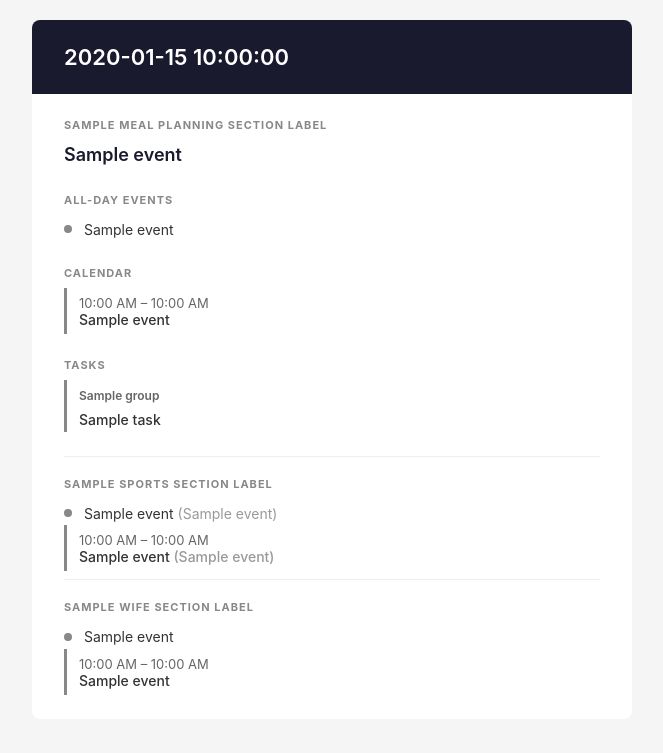
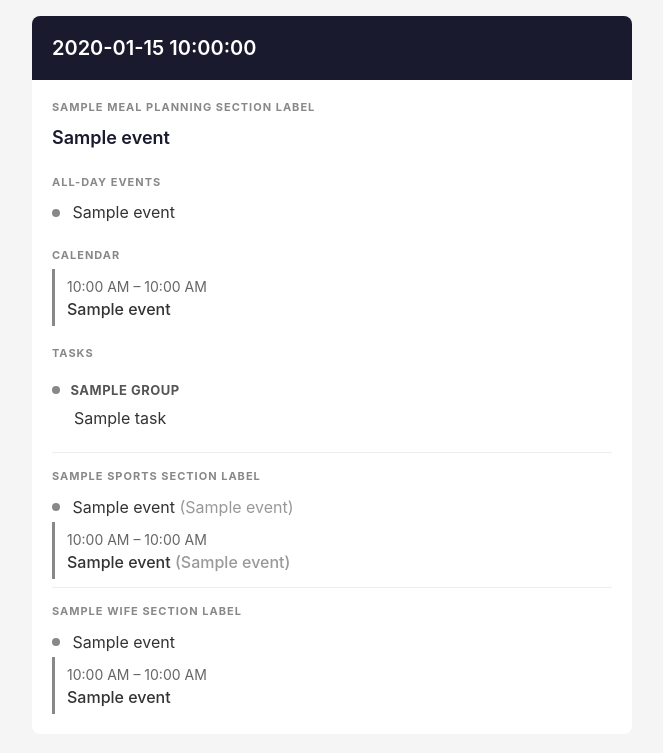
Before and after one commit to tomboone/daily-agenda-email, a Python web app: template src/templates/agenda.html in a window 1280 px wide. Shown: the top 753 px of the page, without its empty margins (308-971 px from the left). Run offline with Jinja, Linux system fonts and the light colour scheme; the template is opened without the code that fills it: most values are stand-ins (such as "Sample title", 1, 10 or a date in 2020).

Commit message:
template styling

```diff
--- a/src/templates/agenda.html
+++ b/src/templates/agenda.html
@@ -1,24 +1,24 @@
 <!DOCTYPE html>
 <html>
-<head><meta charset="utf-8"></head>
+<head><meta charset="utf-8"><meta name="viewport" content="width=device-width, initial-scale=1.0"></head>
 <body style="margin:0;padding:0;background:#f5f5f5;">
 <table width="100%" cellpadding="0" cellspacing="0" style="background:#f5f5f5;">
-<tr><td align="center" style="padding:20px 10px;">
-<table width="600" cellpadding="0" cellspacing="0" style="background:#ffffff;border-radius:8px;overflow:hidden;">
+<tr><td align="center" style="padding:16px 8px;">
+<table width="100%" cellpadding="0" cellspacing="0" style="max-width:600px;background:#ffffff;border-radius:8px;overflow:hidden;">
 
 <!-- Header -->
-<tr><td style="background:#1a1a2e;padding:24px 32px;">
-  <h1 style="margin:0;color:#ffffff;font-family:-apple-system,BlinkMacSystemFont,'Segoe UI',Roboto,sans-serif;font-size:22px;font-weight:600;">
+<tr><td style="background:#1a1a2e;padding:20px 20px;">
+  <h1 style="margin:0;color:#ffffff;font-family:-apple-system,BlinkMacSystemFont,'Segoe UI',Roboto,sans-serif;font-size:20px;font-weight:600;">
     {{ date_heading }}
   </h1>
 </td></tr>
 
-<tr><td style="padding:24px 32px;font-family:-apple-system,BlinkMacSystemFont,'Segoe UI',Roboto,sans-serif;font-size:14px;color:#333333;">
+<tr><td style="padding:20px 20px;font-family:-apple-system,BlinkMacSystemFont,'Segoe UI',Roboto,sans-serif;font-size:16px;line-height:1.4;color:#333333;">
 
 {% if meal_planning_events %}
 <!-- Meal Planning Section -->
-<table width="100%" cellpadding="0" cellspacing="0" style="margin-bottom:24px;">
-  <tr><td style="font-size:11px;font-weight:700;color:#888888;letter-spacing:1px;text-transform:uppercase;padding-bottom:8px;">
+<table width="100%" cellpadding="0" cellspacing="0" style="margin-bottom:20px;">
+  <tr><td style="font-size:11px;font-weight:700;color:#888888;letter-spacing:1px;text-transform:uppercase;padding-bottom:6px;">
     {{ meal_planning_section_label }}
   </td></tr>
   {% for event in meal_planning_events %}
@@ -31,8 +31,8 @@
 
 {% if self_all_day_events %}
 <!-- All-Day Events -->
-<table width="100%" cellpadding="0" cellspacing="0" style="margin-bottom:24px;">
-  <tr><td style="font-size:11px;font-weight:700;color:#888888;letter-spacing:1px;text-transform:uppercase;padding-bottom:8px;">
+<table width="100%" cellpadding="0" cellspacing="0" style="margin-bottom:20px;">
+  <tr><td style="font-size:11px;font-weight:700;color:#888888;letter-spacing:1px;text-transform:uppercase;padding-bottom:6px;">
     All-Day Events
   </td></tr>
   {% for event in self_all_day_events %}
@@ -46,13 +46,13 @@
 
 {% if self_timed_events %}
 <!-- Timed Events -->
-<table width="100%" cellpadding="0" cellspacing="0" style="margin-bottom:24px;">
-  <tr><td style="font-size:11px;font-weight:700;color:#888888;letter-spacing:1px;text-transform:uppercase;padding-bottom:8px;">
+<table width="100%" cellpadding="0" cellspacing="0" style="margin-bottom:20px;">
+  <tr><td style="font-size:11px;font-weight:700;color:#888888;letter-spacing:1px;text-transform:uppercase;padding-bottom:6px;">
     Calendar
   </td></tr>
   {% for event in self_timed_events %}
   <tr><td style="padding:6px 0;border-left:3px solid {{ event.calendar_color }};padding-left:12px;">
-    <span style="color:#666666;font-size:13px;">{{ event.start_time.strftime('%-I:%M %p') }} – {{ event.end_time.strftime('%-I:%M %p') }}</span><br>
+    <span style="color:#666666;font-size:14px;">{{ event.start_time.strftime('%-I:%M %p') }} – {{ event.end_time.strftime('%-I:%M %p') }}</span><br>
     <span style="font-weight:500;">{{ event.title }}{% if show_calendar_labels %} <span style="color:#999999;">({{ event.calendar_label }})</span>{% endif %}</span>
   </td></tr>
   {% endfor %}
@@ -61,16 +61,19 @@
 
 {% if task_groups %}
 <!-- Tasks -->
-<table width="100%" cellpadding="0" cellspacing="0" style="margin-bottom:24px;">
-  <tr><td style="font-size:11px;font-weight:700;color:#888888;letter-spacing:1px;text-transform:uppercase;padding-bottom:8px;">
+<table width="100%" cellpadding="0" cellspacing="0" style="margin-bottom:20px;">
+  <tr><td style="font-size:11px;font-weight:700;color:#888888;letter-spacing:1px;text-transform:uppercase;padding-bottom:6px;">
     Tasks
   </td></tr>
   {% for group in task_groups %}
-  <tr><td style="font-size:12px;font-weight:600;color:#666666;padding:8px 0 4px 0;border-left:3px solid {{ group.project_color }};padding-left:12px;">{{ group.project_name }}</td></tr>
+  <tr><td style="padding:10px 0 4px 0;">
+    <span style="display:inline-block;width:8px;height:8px;border-radius:50%;background:{{ group.project_color }};margin-right:6px;vertical-align:middle;"></span>
+    <span style="font-size:13px;font-weight:700;color:#555555;text-transform:uppercase;letter-spacing:0.5px;vertical-align:middle;">{{ group.project_name }}</span>
+  </td></tr>
   {% for task in group.tasks %}
-  <tr><td style="padding:4px 0;border-left:3px solid {{ group.project_color }};padding-left:12px;">
-    <span style="font-weight:500;">{{ task.title }}</span>
-    {% if task.is_overdue %}<span style="color:#d32f2f;font-size:12px;"> (overdue, due {{ task.due_date.strftime('%b %-d') }})</span>{% endif %}
+  <tr><td style="padding:3px 0 3px 22px;">
+    <span style="font-weight:400;">{{ task.title }}</span>
+    {% if task.is_overdue %}<span style="color:#d32f2f;font-size:13px;"> (overdue, due {{ task.due_date.strftime('%b %-d') }})</span>{% endif %}
   </td></tr>
   {% endfor %}
   {% endfor %}
@@ -79,8 +82,8 @@
 
 {% if sports_all_day_events or sports_timed_events %}
 <!-- Sports Section -->
-<table width="100%" cellpadding="0" cellspacing="0" style="border-top:1px solid #eeeeee;padding-top:20px;margin-top:8px;">
-  <tr><td style="font-size:11px;font-weight:700;color:#888888;letter-spacing:1px;text-transform:uppercase;padding-bottom:8px;">
+<table width="100%" cellpadding="0" cellspacing="0" style="border-top:1px solid #eeeeee;padding-top:16px;margin-top:8px;">
+  <tr><td style="font-size:11px;font-weight:700;color:#888888;letter-spacing:1px;text-transform:uppercase;padding-bottom:6px;">
     {{ sports_section_label }}
   </td></tr>
   {% for event in sports_all_day_events %}
@@ -91,7 +94,7 @@
   {% endfor %}
   {% for event in sports_timed_events %}
   <tr><td style="padding:6px 0;border-left:3px solid {{ event.calendar_color }};padding-left:12px;">
-    <span style="color:#666666;font-size:13px;">{{ event.start_time.strftime('%-I:%M %p') }} – {{ event.end_time.strftime('%-I:%M %p') }}</span><br>
+    <span style="color:#666666;font-size:14px;">{{ event.start_time.strftime('%-I:%M %p') }} – {{ event.end_time.strftime('%-I:%M %p') }}</span><br>
     <span style="font-weight:500;">{{ event.title }} <span style="color:#999999;">({{ event.calendar_label }})</span></span>
   </td></tr>
   {% endfor %}
@@ -100,8 +103,8 @@
 
 {% if wife_all_day_events or wife_timed_events %}
 <!-- Wife's Section -->
-<table width="100%" cellpadding="0" cellspacing="0" style="border-top:1px solid #eeeeee;padding-top:20px;margin-top:8px;">
-  <tr><td style="font-size:11px;font-weight:700;color:#888888;letter-spacing:1px;text-transform:uppercase;padding-bottom:8px;">
+<table width="100%" cellpadding="0" cellspacing="0" style="border-top:1px solid #eeeeee;padding-top:16px;margin-top:8px;">
+  <tr><td style="font-size:11px;font-weight:700;color:#888888;letter-spacing:1px;text-transform:uppercase;padding-bottom:6px;">
     {{ wife_section_label }}
   </td></tr>
   {% for event in wife_all_day_events %}
@@ -112,7 +115,7 @@
   {% endfor %}
   {% for event in wife_timed_events %}
   <tr><td style="padding:6px 0;border-left:3px solid {{ event.calendar_color }};padding-left:12px;">
-    <span style="color:#666666;font-size:13px;">{{ event.start_time.strftime('%-I:%M %p') }} – {{ event.end_time.strftime('%-I:%M %p') }}</span><br>
+    <span style="color:#666666;font-size:14px;">{{ event.start_time.strftime('%-I:%M %p') }} – {{ event.end_time.strftime('%-I:%M %p') }}</span><br>
     <span style="font-weight:500;">{{ event.title }}</span>
   </td></tr>
   {% endfor %}
```
